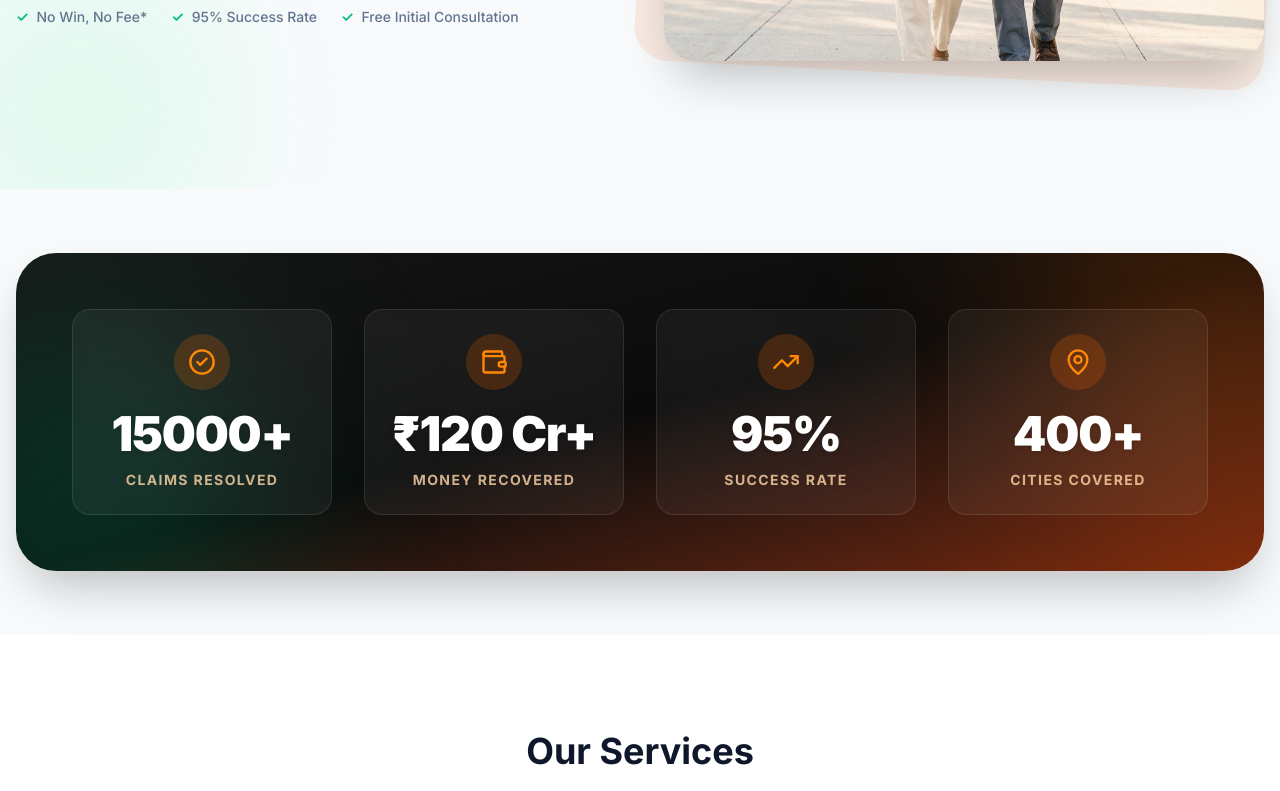
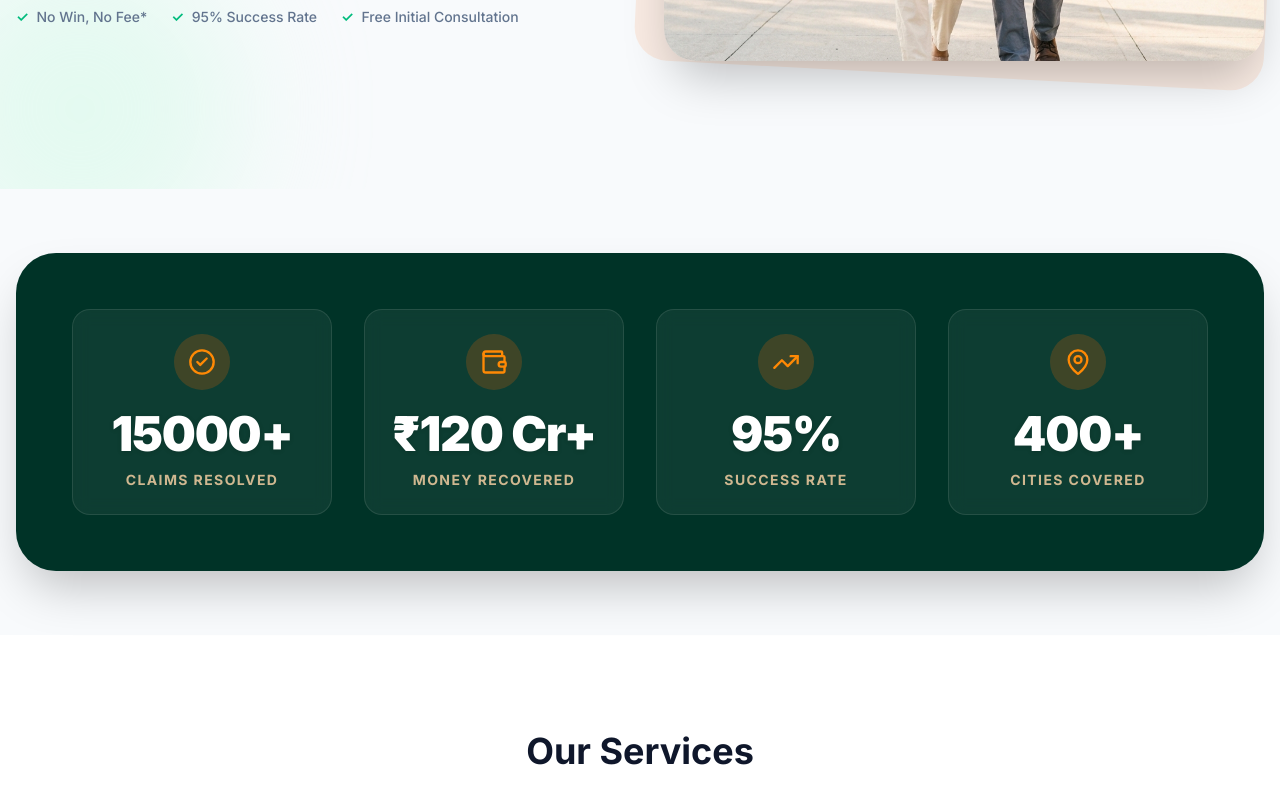
Before and after one commit to inspirexcellence/claimmitra, a Next.js app: page / in a window 1280 px wide. Shown: the part 760-1551 px from the top of the page. Built offline with nearby package versions, Linux system fonts and the light colour scheme; no server answers.

Commit message:
Change stats section background to solid dark green

```diff
--- a/src/components/home/StatsSection.tsx
+++ b/src/components/home/StatsSection.tsx
@@ -54,11 +54,10 @@ export default function StatsSection() {
   return (
     <section className="relative py-16 bg-slate-50">
       <div className="container mx-auto px-4 relative z-10">
-        <div className="bg-gradient-to-br from-neutral-900 via-neutral-950 to-orange-900 rounded-[2.5rem] shadow-2xl p-8 lg:p-14 overflow-hidden relative">
+        <div className="bg-emerald-950 rounded-[2.5rem] shadow-2xl p-8 lg:p-14 overflow-hidden relative">
 
-          {/* Dynamic background glow */}
-          <div className="absolute top-0 right-0 w-96 h-96 bg-orange-500/20 rounded-full blur-[100px] translate-x-1/3 -translate-y-1/3 pointer-events-none" />
-          <div className="absolute bottom-0 left-0 w-96 h-96 bg-emerald-500/20 rounded-full blur-[100px] -translate-x-1/3 translate-y-1/3 pointer-events-none" />
+          {/* Subtle background glow */}
+          <div className="absolute top-0 right-0 w-full h-full bg-emerald-900/20 pointer-events-none" />
 
           <StaggerContainer className="grid grid-cols-2 lg:grid-cols-4 gap-4 md:gap-8 text-center relative z-10">
             {stats.map((stat, i) => (
```
